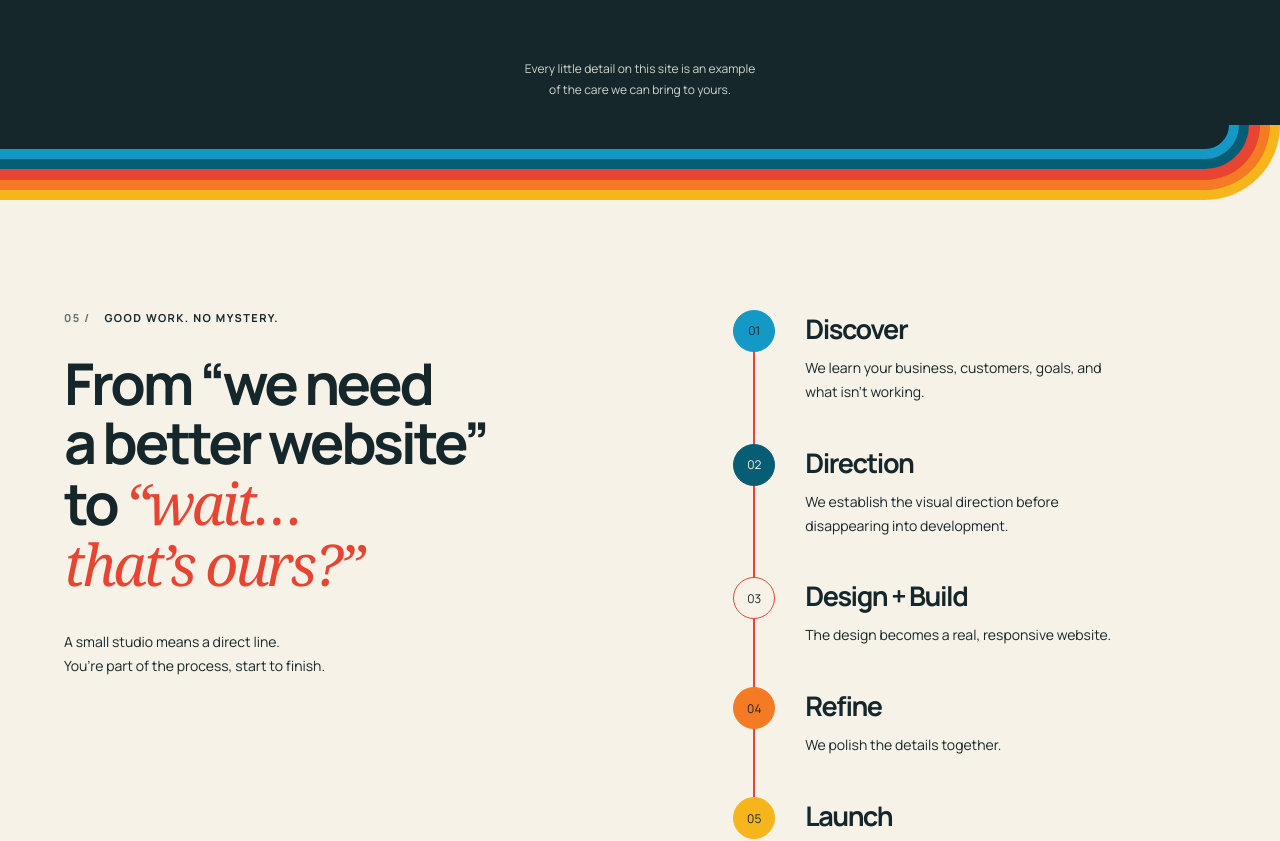
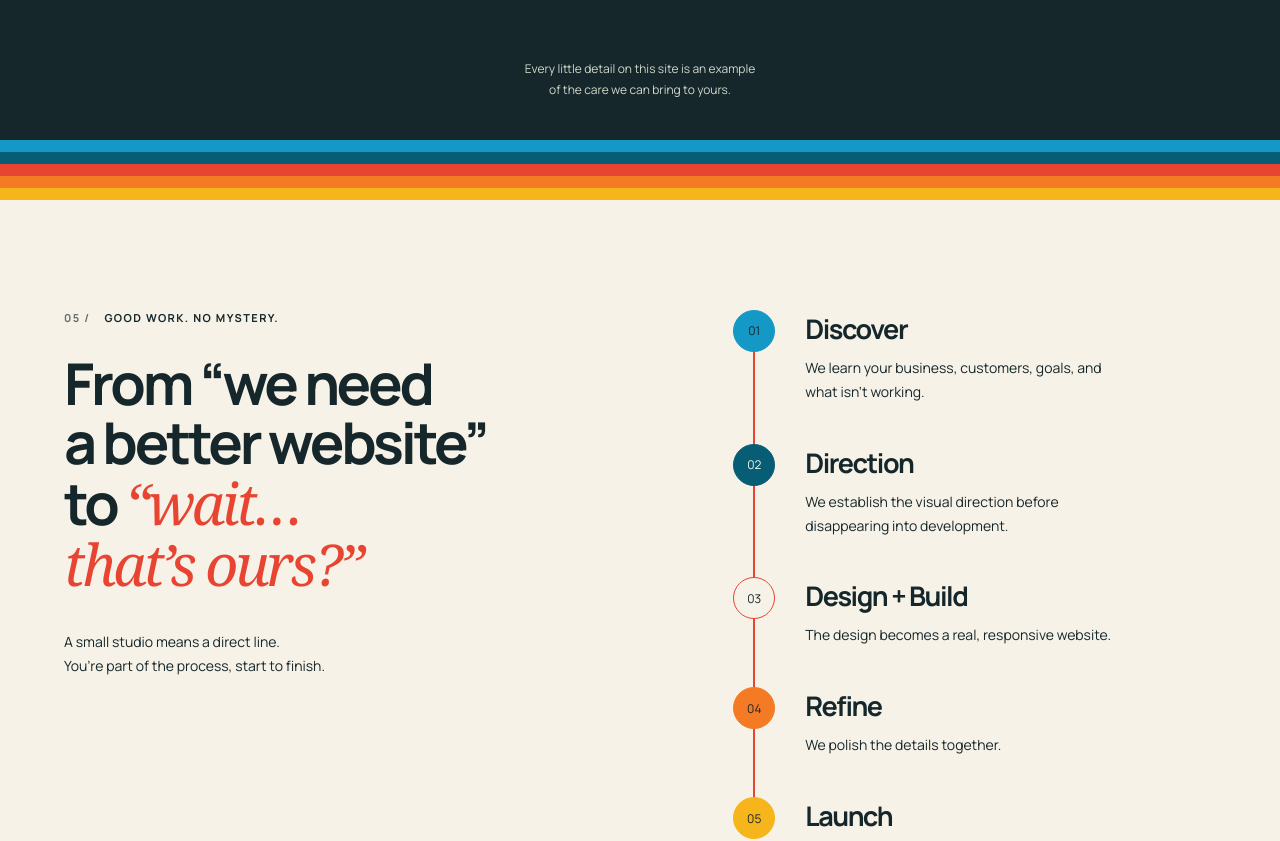
Before and after one commit to adolfotorressjr-ux/siteBloom, a Next.js app: page / in a window 1280 px wide. Shown: the part 5740-6581 px from the top of the page. Built offline with nearby package versions, Linux system fonts and the light colour scheme; no server answers.

Commit message:
Make both sunset dividers straight, full-width, equal-thickness bands

```diff
--- a/app/globals.css
+++ b/app/globals.css
@@ -3755,40 +3755,24 @@ footer a:focus-visible { outline-color: var(--gold); }
   .hero-art .craft-note > span { right: -30px; top: 2px; font-size: 24px; }
 }
 
-/* One continuous ribbon: equal-width bands with concentric right-hand curves. */
+/* Five uninterrupted, equally thick horizontal bands at both transitions. */
 .proof > .stripes,
 footer > .stripes {
-  --band: clamp(6px, 0.8vw, 12px);
-  --bend: calc(5 * var(--band) + 24px);
-  --stripe-field: var(--teal);
-  display: block;
-  position: relative;
-  height: var(--bend);
-  background: var(--cream);
-  isolation: isolate;
-}
-.proof > .stripes {
-  --stripe-field: var(--ink);
-  position: absolute;
+  --band: 12px;
+  display: flex;
+  flex-direction: column;
+  height: calc(5 * var(--band));
 }
 .proof > .stripes > i,
 footer > .stripes > i {
-  position: absolute;
-  inset: 0 calc(var(--inset) * var(--band)) calc(var(--inset) * var(--band)) 0;
-  border-bottom-right-radius: calc(var(--bend) - var(--inset) * var(--band));
+  flex: 0 0 var(--band);
+  width: 100%;
   box-shadow: none;
-}
-.proof > .stripes > i:nth-child(1), footer > .stripes > i:nth-child(1) { --inset: 4; z-index: 5; }
-.proof > .stripes > i:nth-child(2), footer > .stripes > i:nth-child(2) { --inset: 3; z-index: 4; }
-.proof > .stripes > i:nth-child(3), footer > .stripes > i:nth-child(3) { --inset: 2; z-index: 3; }
-.proof > .stripes > i:nth-child(4), footer > .stripes > i:nth-child(4) { --inset: 1; z-index: 2; }
-.proof > .stripes > i:nth-child(5), footer > .stripes > i:nth-child(5) { --inset: 0; z-index: 1; }
-.proof > .stripes::after,
-footer > .stripes::after {
-  content: "";
-  position: absolute;
-  inset: 0 calc(5 * var(--band)) calc(5 * var(--band)) 0;
-  border-bottom-right-radius: calc(var(--bend) - 5 * var(--band));
-  background: var(--stripe-field);
-  z-index: 6;
-}
+  border-radius: 0;
+}
+@media (max-width: 800px) {
+  .proof > .stripes, footer > .stripes { --band: 8px; }
+}
+@media (max-width: 600px) {
+  .proof > .stripes, footer > .stripes { --band: 6px; }
+}
```
